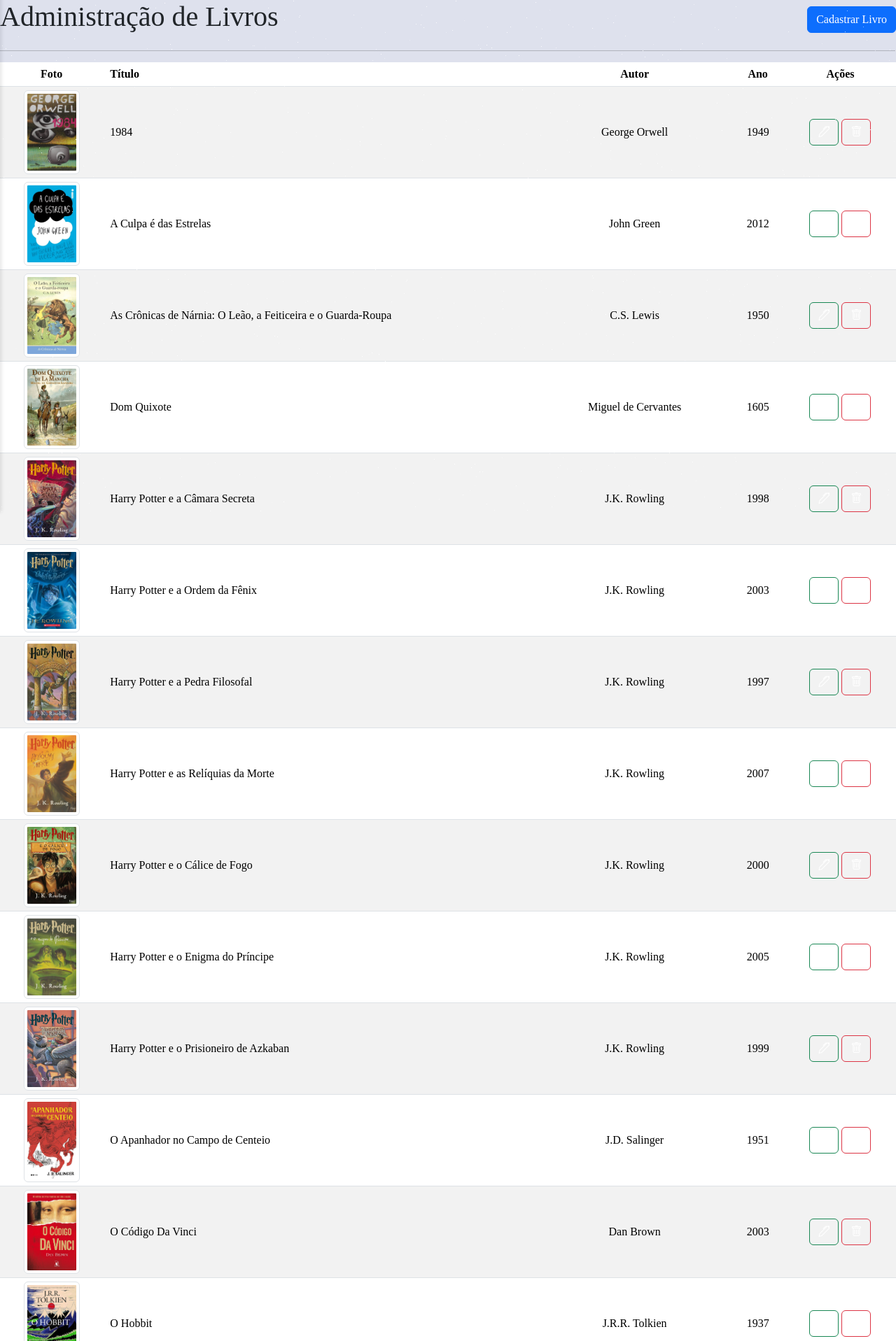
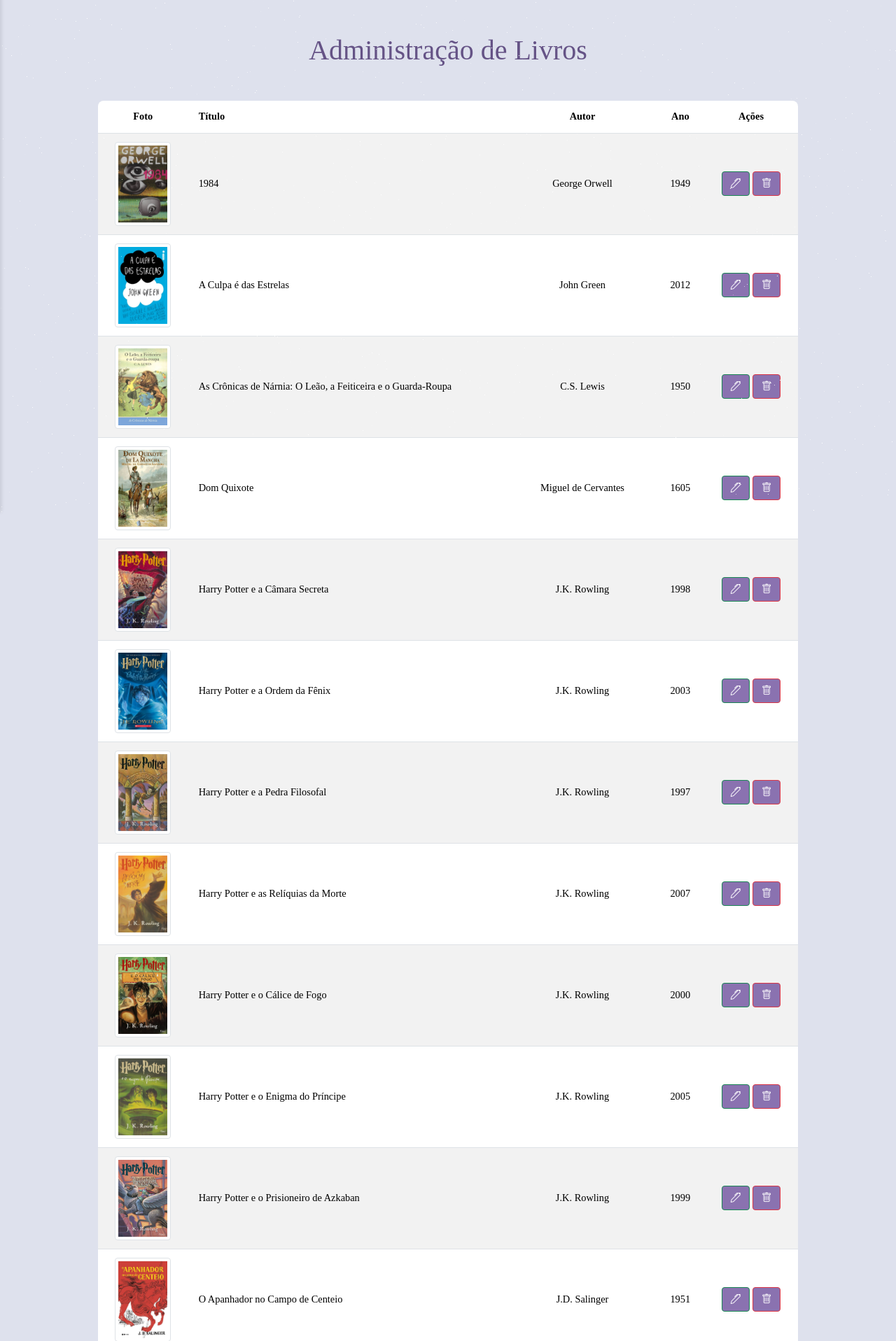
Before and after one commit to JulyLemos/Biblifes, a FastAPI app: page /admin/ in a window 1280 px wide. Shown: the part 68-1985 px from the top of the page at 70% size. Run offline with FastAPI, Linux system fonts and the light colour scheme; data comes from the database, SQL or seed files in the repository.

Commit message:
Commit 9

```diff
--- a/static/css/admin/estilo.css
+++ /dev/null
@@ -1,34 +0,0 @@
-.t1l {
-    display: -webkit-box;
-    -webkit-line-clamp: 1;
-    line-clamp: 1;
-    -webkit-box-orient: vertical;
-    overflow: hidden;
-}
-
-.t3l {
-    display: -webkit-box;
-    -webkit-line-clamp: 3;
-    line-clamp: 3;
-    -webkit-box-orient: vertical;
-    overflow: hidden;
-}
-
-.table-livros th,
-.table-livros td {
-    vertical-align: middle;
-    white-space: nowrap;
-    text-align: center;
-    padding: 5px 10px;
-}
-
-.table-livros th:nth-of-type(2),
-.table-livros td:nth-of-type(2) {
-    text-align: left;
-    width: auto;
-}
-
-.h-120 {
-    height: 120px !important;
-    width: 80px !important;
-}
--- /dev/null
+++ b/static/css/admin/index/estilo.css
@@ -0,0 +1,111 @@
+/*
+
+.t1l {
+    display: -webkit-box;
+    -webkit-line-clamp: 1;
+    line-clamp: 1;
+    -webkit-box-orient: vertical;
+    overflow: hidden;
+    background-color: #a190c7;
+}
+
+.t3l {
+    display: -webkit-box;
+    -webkit-line-clamp: 3;
+    line-clamp: 3;
+    -webkit-box-orient: vertical;
+    overflow: hidden;
+}
+
+.table-livros th,
+.table-livros td {
+    vertical-align: middle;
+    white-space: nowrap;
+    text-align: center;
+    padding: 5px 10px;
+}
+
+.table-livros th:nth-of-type(2),
+.table-livros td:nth-of-type(2) {
+    text-align: left;
+    width: auto;
+} */
+
+:root {
+    --primary-purple: #655386;
+    --light-purple: #8a72b0;
+    --lighter-purple: #a190c7;
+    --background: #DEE1ED;
+}
+
+.titulo {
+    font-size: 2.5rem;
+    color: var(--primary-purple);
+    margin-top: 3rem;
+    margin-bottom: 3rem;
+    text-align: center !important;
+}
+
+.table-livros {
+    width: 100%;
+    max-width: 1000px;
+    margin: 0 auto;
+    border-collapse: separate;
+    border-spacing: 0;
+    border-radius: 8px;
+    overflow: hidden;
+}
+
+.table-livros th,
+.table-livros td {
+    vertical-align: middle;
+    text-align: center;
+    padding: 12px 15px;
+    font-size: 0.9rem;
+}
+
+.table-livros th:nth-of-type(2),
+.table-livros td:nth-of-type(2) {
+    text-align: left;
+    width: auto;
+}
+
+.table-livros tbody tr:hover {
+    background-color: rgba(0, 0, 0, 0.05);
+}
+
+.h-120 {
+    height: 120px !important;
+    width: 80px !important;
+    border-radius: 4px;
+}
+
+.btn {
+    padding: 6px 12px;
+    border-radius: 4px;
+    font-size: 0.9rem;
+    cursor: pointer;
+    transition: background-color 0.3s;
+}
+
+/*botão de cadastrar livro*/
+.btn-primary {
+    background-color: var(--light-purple);
+    color: white;
+    border: none;
+}
+
+.btn-primary:hover {
+    background-color: var(--primary-purple);
+}
+/**/
+
+/*cores dos botões de alterar e excluir*/
+.btn-outline-success,
+.btn-outline-danger {
+    background-color: var(--light-purple);
+}
+
+.mb-4 {
+    margin-bottom: 1.5rem;
+}
--- a/templates/admin/index.html
+++ b/templates/admin/index.html
@@ -1,16 +1,18 @@
 {% extends "base.html" %}
-{% block css %}<link rel="stylesheet" href="/static/css/admin/estilo.css">{% endblock %}
+{% block css %}
+<link rel="stylesheet" href="/static/css/admin/index/estilo.css">
+{% endblock %}
 {% block titulo %}Administração de Livros{% endblock %}
 {% block conteudo %}
-<div class="d-flex justify-content-between align-items-center">
-    <h1>Administração de Livros</h1>
-    <a href="/admin/cadastro_livro" class="btn btn-primary">Cadastrar Livro</a>
+
+<div class="titulo">
+    <h1 >Administração de Livros</h1>
 </div>
-<hr>
+
 <table class="table table-striped table-hover table-sm table-livros">
     <thead>
         <tr>
-            <th class="px-3">Foto</th>
+            <th>Foto</th>
             <th>Título</th>
             <th>Autor</th>
             <th>Ano</th>
--- a/templates/base.html
+++ b/templates/base.html
@@ -3,6 +3,7 @@
 <head>
     <meta charset="UTF-8">
     <meta name="viewport" content="width=device-width, initial-scale=1.0">
+    <link rel="icon" type="image/png" href="/static/img/png/icon.ico">
     <link rel="stylesheet" href="https://cdn.jsdelivr.net/npm/bootstrap-icons@1.11.3/font/bootstrap-icons.min.css">
     <link href="https://cdn.jsdelivr.net/npm/bootstrap@5.3.3/dist/css/bootstrap.min.css" rel="stylesheet">
     <link rel="stylesheet" href="/static/css/base/base.css">
--- a/templates/lar.html
+++ b/templates/lar.html
@@ -265,7 +265,7 @@
 
                     <div class="leitor-item">
                         <span class="leitor-nome">Heloísa</span>
-                        <span class="paginas">5.640 páginas</span>
+                        <span class="paginas">10.440 páginas</span>
                     </div>
 
                     <div class="leitor-item">
```
Also changed, not shown: static/img/png/favicon-16x16.png (added), static/img/png/icon.ico (added).
